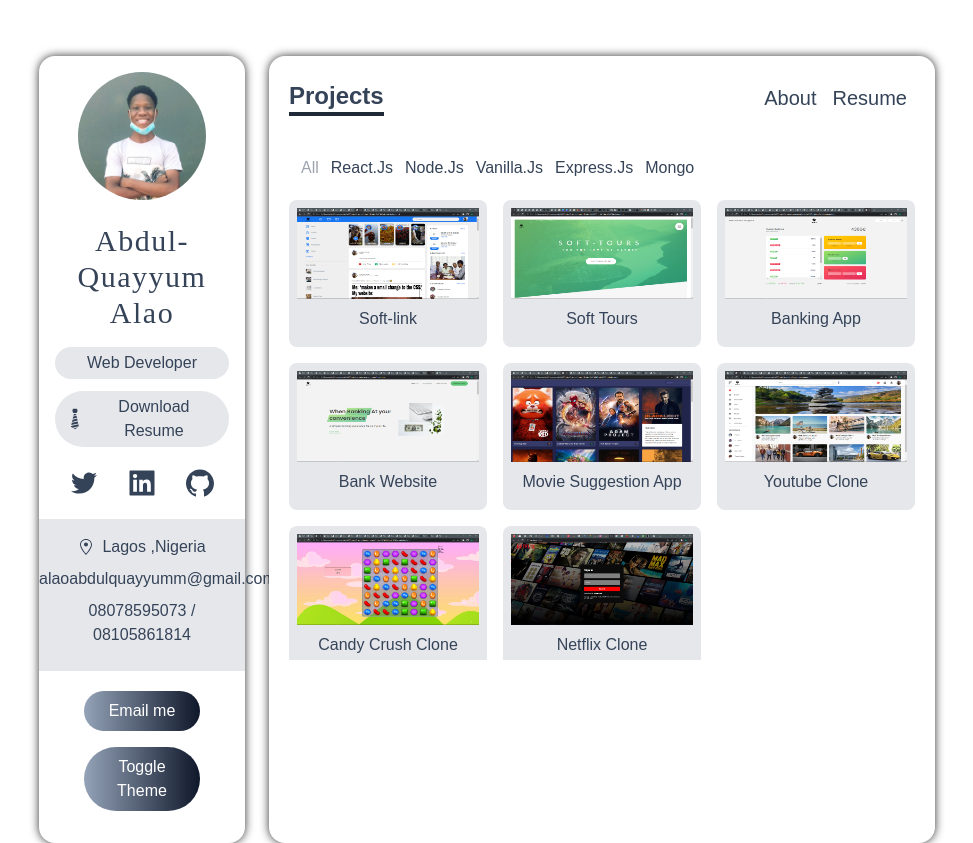
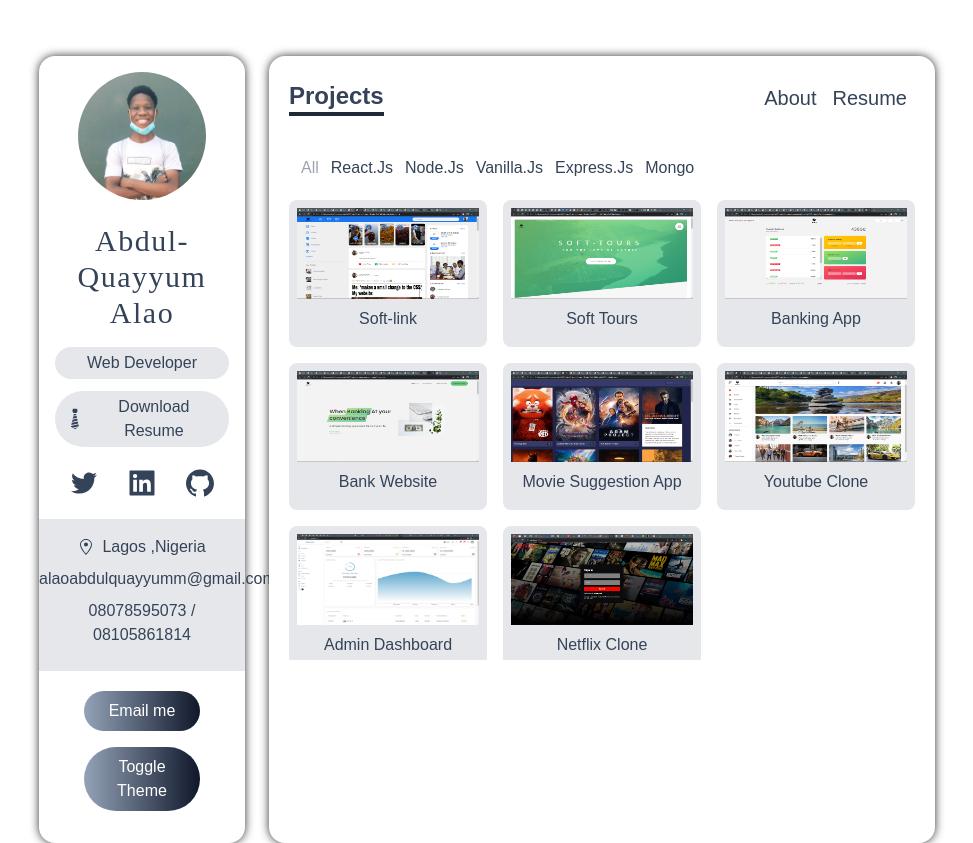
Before and after one commit to AbdulQuayyum/portfolio, a Next.js app: page /projects in a window 1280 px wide. Shown: the whole page, without its empty margins (153-1126 px from the left). Built offline with nearby package versions, Linux system fonts and the light colour scheme.

Commit message:
first commit

```diff
--- a/data.ts
+++ b/data.ts
@@ -172,14 +172,14 @@ export const projects: IProject[] = [
 
   {
     id:7,
-    name: "Candy Crush Clone",
-    image_path: "/images/candy-crush-clone.png",
-    github_url: "https://github.com/AbdulQuayyum/Project-Games/tree/master/(Project%2040)Candy%20Crush",
-    deployed_url: "https://candy-crush-clone.vercel.app/",
-    category: ["HTML", "Vanilla.Js"],
+    name: "Admin Dashboard",
+    image_path: "/images/Admin.png",
+    github_url: "https://github.com/AbdulQuayyum/admin-dashboard.git",
+    deployed_url: "https://dash-board-woad.vercel.app/",
+    category: ["React.Js"],
     description:
-      "A Candy Crush Clone built with Vanilla.Js ",
-    key_techs: ["HTML", "CSS", "Vanilla.Js" ],
+      "iI build an Admin dashboard using React.JS ",
+    key_techs: ["React.Js", "Sass", ],
   },
 
   {
@@ -188,7 +188,7 @@ export const projects: IProject[] = [
     image_path: "/images/netflix.png",
     github_url: "https://github.com/AbdulQuayyum/MERN-Netflix-clone.git",
     deployed_url: "https://soft-link-facebook-clone.vercel.app/",
-    category: ["React.Js", "Express.Js", "Node.Js", "Mongo"],
+    category: ["React.Js", "Express.Js", "Node.Js"],
     description:
       "A Netflix WebApp Clone  ",
     key_techs: ["React", "Redux", "Express.Js", "API", "Sass", "Mongo"],
--- a/types.ts
+++ b/types.ts
@@ -23,4 +23,4 @@ export interface IProject {
   key_techs: string[];
 }
 
-export type Category = "React.Js" | "Node.Js" | "HTML" | "Vanilla.Js" | "Express.Js" | "Mongo" | "React Native" | "Flutter" ;
+export type Category = "React.Js" | "Node.Js" | "HTML" | "Vanilla.Js" | "Express.Js" | "React Native" | "Flutter" ;
```
Also changed, not shown: public/images/Admin.png (added).
